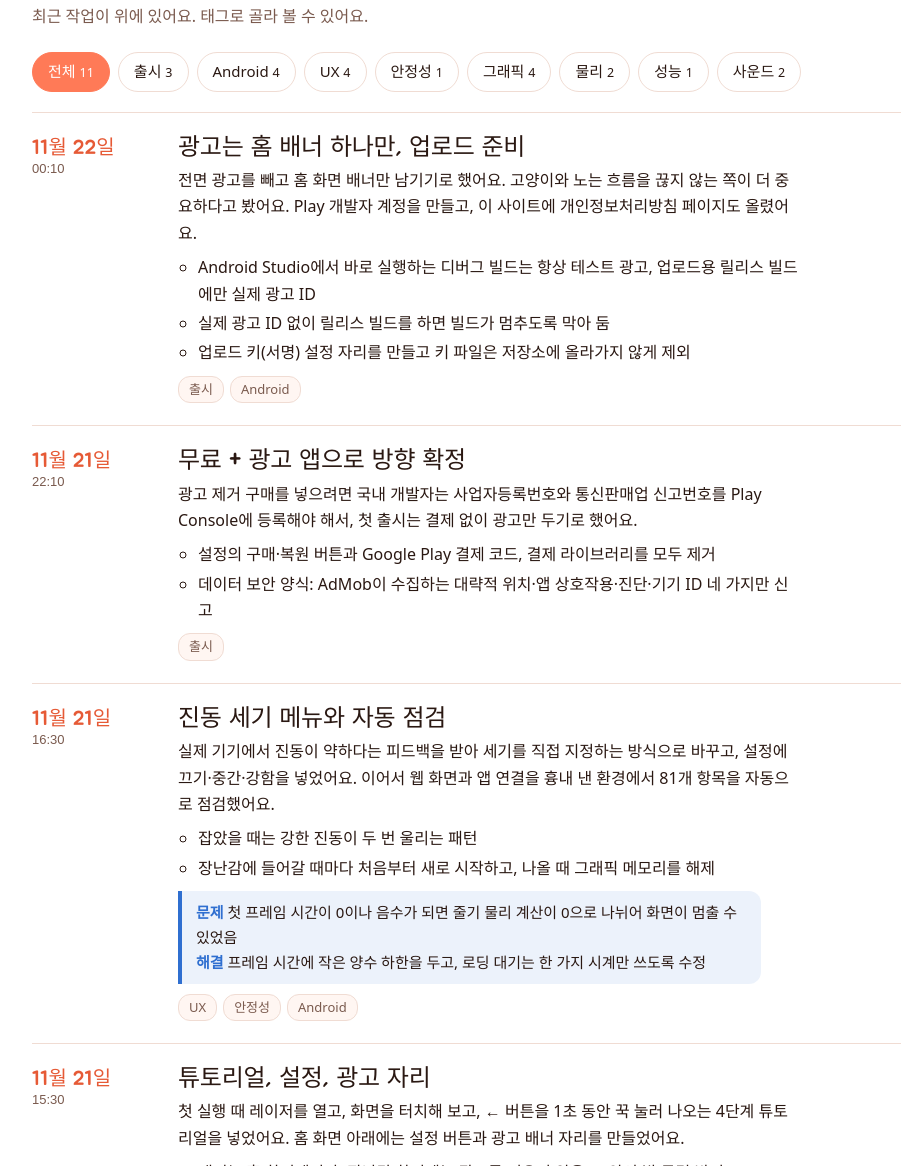
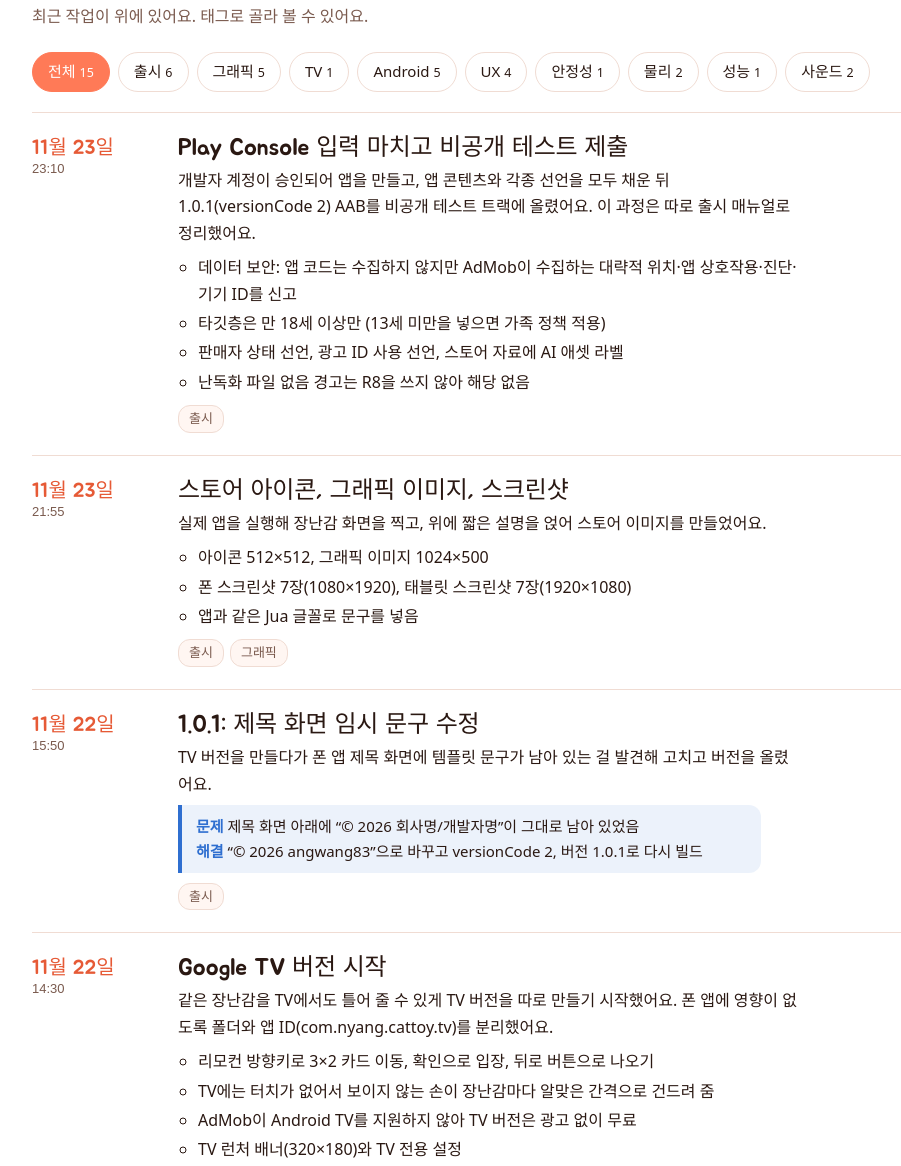
Before and after one commit to angwang83/angwang83.github.io, a plain HTML site: page index.html in a window 1280 px wide. Shown: the part 1405-2571 px from the top of the page, without its empty margins (228-1129 px from the left). Drawn offline with Linux system fonts and the light colour scheme; a web font is replaced by a local one.

Commit message:
냥냥 놀이터 로그: TV 버전 시작, 1.0.1, 스토어 이미지, 비공개 테스트 제출
Co-Authored-By: Claude Opus 5.5 <noreply@anthropic.com>
Claude-Session: https://claude.ai/code/session_015DQ7cYikmue21ovdwp1jRi

```diff
--- a/index.html
+++ b/index.html
@@ -244,7 +244,7 @@ footer .wrap{display:flex;flex-wrap:wrap;gap:8px 24px;justify-content:space-betw
 
 <footer class="band"><div class="wrap">
   <span>angwang83 · 직접 만들고 기록하는 개인 개발 로그</span>
-  <span>마지막 업데이트 2026년 11월 22일</span>
+  <span>마지막 업데이트 2026년 11월 23일</span>
 </div></footer>
 
 <template id="thumbs"><div data-toy="laser"><svg viewBox="0 0 160 120" aria-hidden="true"><defs>
@@ -321,7 +321,7 @@ footer .wrap{display:flex;flex-wrap:wrap;gap:8px 24px;justify-content:space-betw
 {
 // ---- add new projects and log entries here ----
 const PROJECTS = [{
-  id: 'nyang', name: '냥냥 놀이터', status: '출시 준비 중',
+  id: 'nyang', name: '냥냥 놀이터', status: '비공개 테스트 심사 중',
   blurb: '고양이 앞에 휴대폰이나 태블릿을 두면 고양이가 화면 속 장난감을 쫓으며 노는 앱이에요. 사람은 장난감을 고르고, 1초 동안 꾹 눌러야만 나올 수 있어서 고양이가 실수로 앱을 나가지 않아요.',
   facts: [['플랫폼', 'Android 폰·태블릿 (minSdk 24, 대상 API 36)'], ['구성', '한 장짜리 HTML 페이지 + Android WebView 래퍼'], ['기술', 'Three.js r169, WebAudio 합성 사운드, WebViewAssetLoader, AdMob + UMP'], ['수익 모델', '무료 + 광고 (홈 화면 배너만)']],
   toys: [['laser', '레이저', '벽 위를 도망다니는 빨간 점'], ['koi', '잉어 연못', '살랑살랑 헤엄치는 잉어'], ['foxtail', '강아지풀', '탄력 있게 흔들리는 풀'], ['dandelion', '민들레', '후 불면 날아가는 꽃씨'], ['fireworks', '불꽃놀이', '탭하면 펑, 고양이 모양 불꽃'], ['butterfly', '나비야', '꽃 언덕을 나는 나비 세 종류']],
@@ -350,6 +350,18 @@ const LOG = [
   {"p":"archer","date":"11월 22일","time":"17:10","title":"그래픽 다듬기 (사실적 버전)","tags":["그래픽"],"text":"나무를 줄기·가지 + 잎 카드, 솔가지 카드 방식으로, 모두 인스턴스로 그려 그리기 호출을 크게 줄임","items":["풀과 잎이 정점 셰이더로 바람 방향과 세기에 맞춰 흔들림","해를 낮추고 따뜻한 빛 + 차가운 하늘빛, 그림자 해상도 4096, 거리에 따라 진해지는 안개","땅에 노멀맵과 자갈, 흰 사대선, 접지 그림자 / 먼 산 세 겹, 언덕 위 먼 숲, 음영이 진 구름","과녁을 네모난 짚 보스 + 핀 + 번호판으로"],"fix":["장면을 만드는 데 10초 넘게 회색 화면만 보임","땅 질감 텍스처를 1024에서 512로 줄여 4초 안쪽으로 단축, 준비 중 안내 문구 추가"]},
   {"p":"archer","date":"11월 22일","time":"16:50","title":"3D 1인칭으로 전환","tags":["프로토타입"],"text":"게임의 기본 형태를 3D 1인칭 슈터로 정했어요. 사수는 제자리에 서 있고, 화면 아래에서 활과 팔이 올라오는 야외 사격장 구도로 처음부터 다시 만들었어요.","items":["하늘, 구름, 먼 산, 흙 사로, 나무, 울타리, 통과 호박, 122cm 과녁까지 모두 코드로 만든 텍스처","바람은 위쪽 3D 화살표, 색이 회색(무풍)→파랑→초록→노랑→빨강으로 부드럽게 바뀜. 깃발과 먼지도 바람에 날림","스탯: 힘(당기는 시간, 버티는 시간, 화살 속도, 바람 영향, 공격력), 집중력(조준 안정 시간, 발사 오차)","멘탈: 빗나가거나 낮은 점수면 떨어지고 높은 점수면 회복, 낮으면 힘·집중력이 최대 45%까지 줄어듦","화살 종류마다 속도, 바람 영향, 공기저항, 공격력을 따로 둘 수 있는 구조","30m 이상에서는 오른쪽 아래 망원경 화면"],"fix":["망원경 화면에서 과녁에 박힌 화살이 보이지 않음","카메라가 과녁 정면에서 보고 있어 화살이 점으로만 보였음. 비스듬한 위치로 옮기고 깃을 키움"]},
   {"p":"archer","date":"11월 22일","time":"16:05","title":"궁수게임 시작: 기본 활쏘기 (2D)","tags":["프로토타입"],"text":"이야기와 보스전을 붙이기 전에 활을 당기고 쏘는 감각부터 만들었어요. 옆에서 보는 새벽 들판에 궁수와 122cm 과녁을 세우고, 화면을 눌러 뒤로 끌었다 놓으면 화살이 나가요. (prototype_2d/)","items":["중력과 공기저항, 화살마다 바뀌는 맞바람·뒷바람","2.5초 넘게 당기면 손이 떨림","18m 수련장부터 90m 성벽까지 5단계","먼 산 위의 성과 하늘을 지나가는 작은 용 그림자로 앞으로 올 이야기를 살짝 보여 줌"]},
+  { p: 'nyang', date: '11월 23일', time: '23:10', title: 'Play Console 입력 마치고 비공개 테스트 제출', tags: ['출시'],
+    text: '개발자 계정이 승인되어 앱을 만들고, 앱 콘텐츠와 각종 선언을 모두 채운 뒤 1.0.1(versionCode 2) AAB를 비공개 테스트 트랙에 올렸어요. 이 과정은 따로 출시 매뉴얼로 정리했어요.',
+    items: ['데이터 보안: 앱 코드는 수집하지 않지만 AdMob이 수집하는 대략적 위치·앱 상호작용·진단·기기 ID를 신고', '타깃층은 만 18세 이상만 (13세 미만을 넣으면 가족 정책 적용)', '판매자 상태 선언, 광고 ID 사용 선언, 스토어 자료에 AI 애셋 라벨', '난독화 파일 없음 경고는 R8을 쓰지 않아 해당 없음'] },
+  { p: 'nyang', date: '11월 23일', time: '21:55', title: '스토어 아이콘, 그래픽 이미지, 스크린샷', tags: ['출시', '그래픽'],
+    text: '실제 앱을 실행해 장난감 화면을 찍고, 위에 짧은 설명을 얹어 스토어 이미지를 만들었어요.',
+    items: ['아이콘 512×512, 그래픽 이미지 1024×500', '폰 스크린샷 7장(1080×1920), 태블릿 스크린샷 7장(1920×1080)', '앱과 같은 Jua 글꼴로 문구를 넣음'] },
+  { p: 'nyang', date: '11월 22일', time: '15:50', title: '1.0.1: 제목 화면 임시 문구 수정', tags: ['출시'],
+    text: 'TV 버전을 만들다가 폰 앱 제목 화면에 템플릿 문구가 남아 있는 걸 발견해 고치고 버전을 올렸어요.',
+    fix: ['제목 화면 아래에 “© 2026 회사명/개발자명”이 그대로 남아 있었음', '“© 2026 angwang83”으로 바꾸고 versionCode 2, 버전 1.0.1로 다시 빌드'] },
+  { p: 'nyang', date: '11월 22일', time: '14:30', title: 'Google TV 버전 시작', tags: ['TV', 'Android'],
+    text: '같은 장난감을 TV에서도 틀어 줄 수 있게 TV 버전을 따로 만들기 시작했어요. 폰 앱에 영향이 없도록 폴더와 앱 ID(com.nyang.cattoy.tv)를 분리했어요.',
+    items: ['리모컨 방향키로 3×2 카드 이동, 확인으로 입장, 뒤로 버튼으로 나오기', 'TV에는 터치가 없어서 보이지 않는 손이 장난감마다 알맞은 간격으로 건드려 줌', 'AdMob이 Android TV를 지원하지 않아 TV 버전은 광고 없이 무료', 'TV 런처 배너(320×180)와 TV 전용 설정'] },
   { p: 'nyang', date: '11월 22일', time: '00:10', title: '광고는 홈 배너 하나만, 업로드 준비', tags: ['출시', 'Android'],
     text: '전면 광고를 빼고 홈 화면 배너만 남기기로 했어요. 고양이와 노는 흐름을 끊지 않는 쪽이 더 중요하다고 봤어요. Play 개발자 계정을 만들고, 이 사이트에 개인정보처리방침 페이지도 올렸어요.',
     items: ['Android Studio에서 바로 실행하는 디버그 빌드는 항상 테스트 광고, 업로드용 릴리스 빌드에만 실제 광고 ID', '실제 광고 ID 없이 릴리스 빌드를 하면 빌드가 멈추도록 막아 둠', '업로드 키(서명) 설정 자리를 만들고 키 파일은 저장소에 올라가지 않게 제외'] },
@@ -392,8 +404,9 @@ const TODO = [
   [1, '무료 + 광고 앱으로 결정, 결제 기능 제거'], [1, '데이터 보안 양식 답변 정리'],
   [1, '대상 API 36(Android 16) 맞추기'], [1, '첫 실행 튜토리얼과 설정 메뉴'],
   [1, 'Play 개발자 계정 만들기'], [1, 'AdMob에 앱 등록하고 실제 광고 ID로 교체'], [1, '개인정보처리방침 페이지 올리기'], [1, 'app-ads.txt 올리기'],
-  [0, '스토어 아이콘(512px), 그래픽 이미지(1024×500), 폰·태블릿 스크린샷'], [0, '서명된 AAB 빌드, 키 파일 백업'],
-  [0, '비공개 테스트: 테스터 12명 이상, 14일 유지'], [0, '정식 출시 신청'],
+  [1, '스토어 아이콘(512px), 그래픽 이미지(1024×500), 폰·태블릿 스크린샷'], [1, '서명된 AAB 빌드'],
+  [1, 'Play Console 앱 콘텐츠·데이터 보안 입력'], [1, '비공개 테스트 트랙에 AAB 제출'],
+  [0, '업로드 키 파일과 비밀번호 백업'], [0, '비공개 테스트: 테스터 12명 이상, 14일 유지'], [0, '정식 출시 신청'], [0, 'Google TV 버전 실제 기기 테스트'],
 ];
 // ---- rendering ----
 const thumbs = document.getElementById('thumbs').content, thumb = id => { const n = thumbs.querySelector(`[data-toy="${id}"]`); return n ? n.innerHTML : ''; };
```
